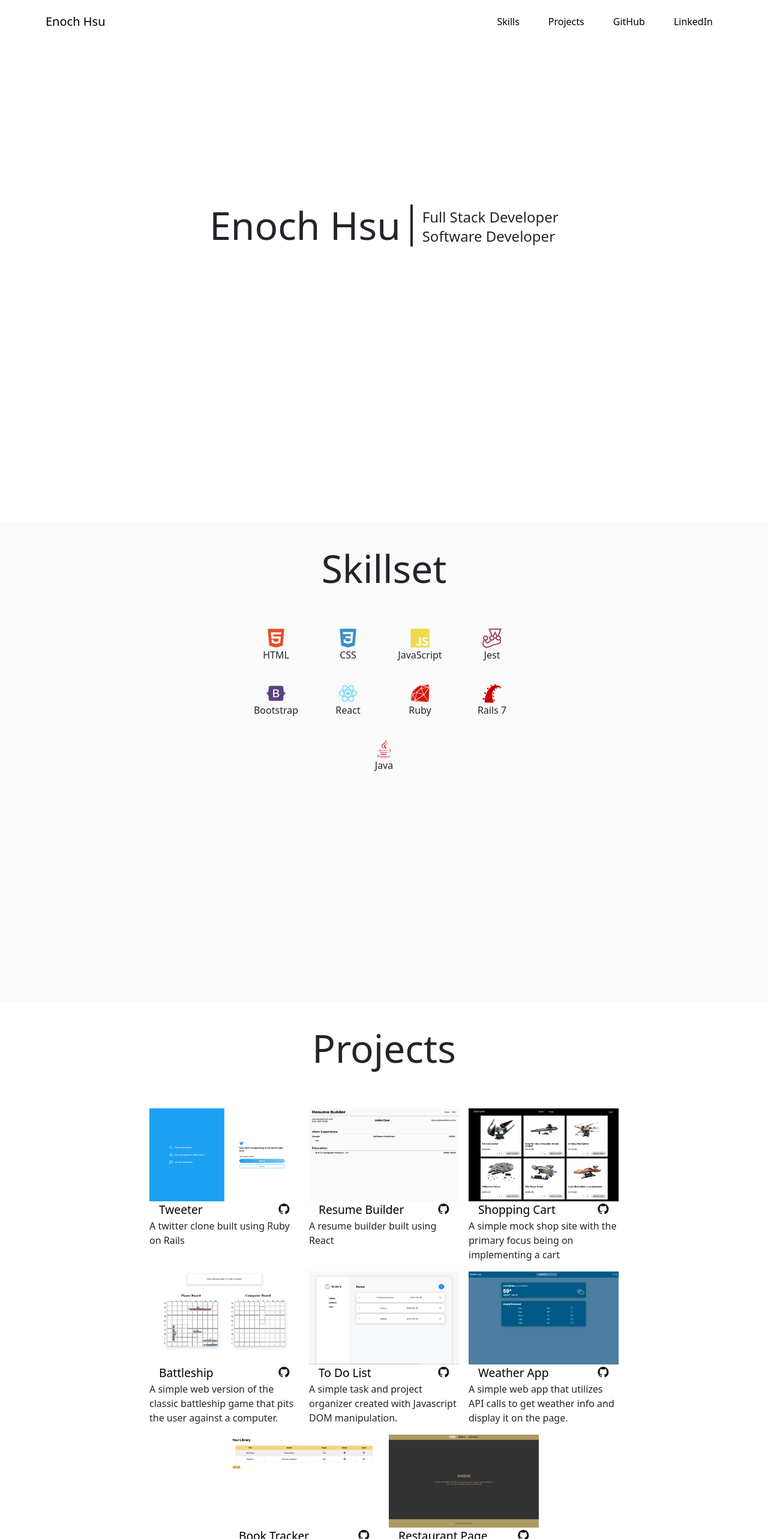
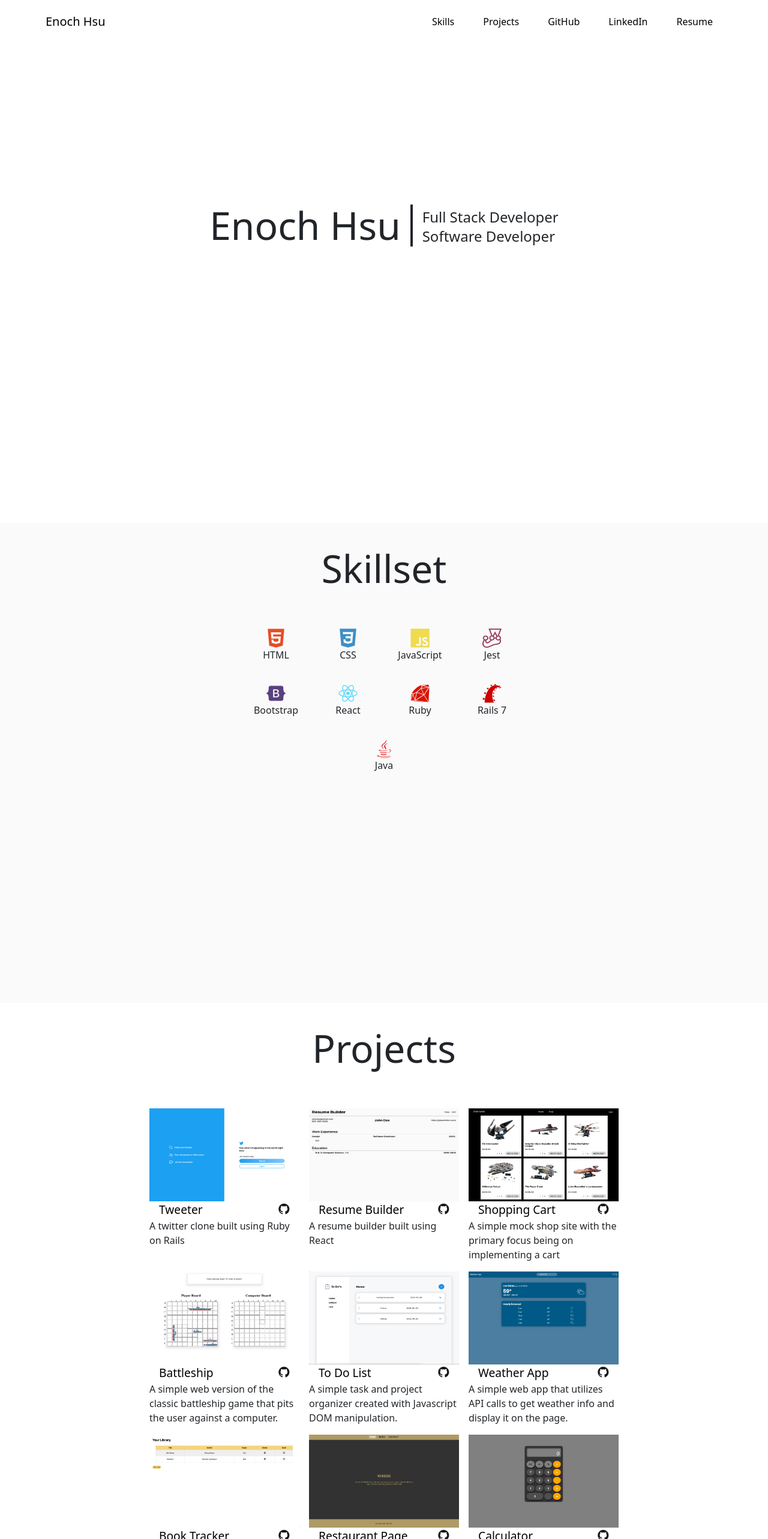
Before and after one commit to ewoknock/portfolio, a React (Vite) app: page / in a window 1280 px wide. Shown: the top 2566 px of the page at 60% size. Built offline with nearby package versions, Linux system fonts and the light colour scheme.

Commit message:
Adds in calculator project

```diff
--- a/src/components/Hero.jsx
+++ b/src/components/Hero.jsx
@@ -1,4 +1,3 @@
-import React from 'react'
 import '../styles/Hero.css'
 
 function Hero(){
--- a/src/components/Navbar.jsx
+++ b/src/components/Navbar.jsx
@@ -1,5 +1,5 @@
-import React from 'react'
 import { Link } from 'react-scroll'
+import resume from '../images/Resume.pdf'
 import '../styles/Navbar.css'
 
 function Navbar() {
@@ -22,6 +22,9 @@ function Navbar() {
                             <li className='nav-item'>
                                 <a className='nav-link' href="https://www.linkedin.com/in/enoch-hsu" target='_blank' rel='noopener noreferrer'>LinkedIn</a>
                             </li>
+                            <li className='nav-item'>
+                                <a className='nav-link' href={resume} download>Resume</a>
+                            </li>
                         </ul>
                     </div>
                 </div>
--- a/src/components/Projects.jsx
+++ b/src/components/Projects.jsx
@@ -1,4 +1,3 @@
-import React from 'react'
 import Tweeter from '../images/tweeter-splash.png'
 import Resume from '../images/resume.png'
 import Weather from '../images/weather-app.png'
@@ -7,6 +6,7 @@ import Restaurant from '../images/restaurant.png'
 import Booktracker from '../images/booktracker.png'
 import Battleship from '../images/Battleship.png'
 import ShoppingCart from '../images/shopping-cart.png'
+import Calculator from '../images/calculator.png'
 import '../styles/Projects.css'
 
 const ProjsData = [
@@ -18,7 +18,8 @@ const ProjsData = [
     { key: 303, name: 'Weather App', img: Weather, alt: 'Weather App', desc: 'A simple web app that utilizes API calls to get weather info and display it on the page.', github: 'https://github.com/ewoknock/odin-javascript-projects/tree/main/weather-app', live: 'https://ewoknock.github.io/odin-javascript-projects/weather-app/dist/index.html' },
     { key: 304, name: 'Book Tracker', img: Booktracker, alt: 'Book Tracker', desc: 'A simple website that acts as a reading list. Built using Javascript, HTML, and CSS.', github: 'https://github.com/ewoknock/odin-javascript-projects/tree/main/library', live: 'https://ewoknock.github.io/odin-javascript-projects/library/index.html' },
     { key: 305, name: 'Restaurant Page', img: Restaurant, alt: 'Restaurant Page', desc: 'A restaurant mockup page written primarily with Javascript DOM manipulation.', github: 'https://github.com/ewoknock/odin-javascript-projects/tree/main/restaurant-page', live: 'https://ewoknock.github.io/odin-javascript-projects/restaurant-page/dist/index.html' },
-  ];
+    { key: 401, name: 'Calculator', img: Calculator, alt: 'Calculator', desc: 'A simple website calculator. Built using Javascript, HTML, and CSS.', github: 'https://github.com/ewoknock/odin-calculator', live: 'https://ewoknock.github.io/odin-calculator/' },
+];
 
 function Projects() {
     return (
```
Also changed, not shown: src/images/calculator.png (added), 1 other file (tests, documents, lock files or other folders).
